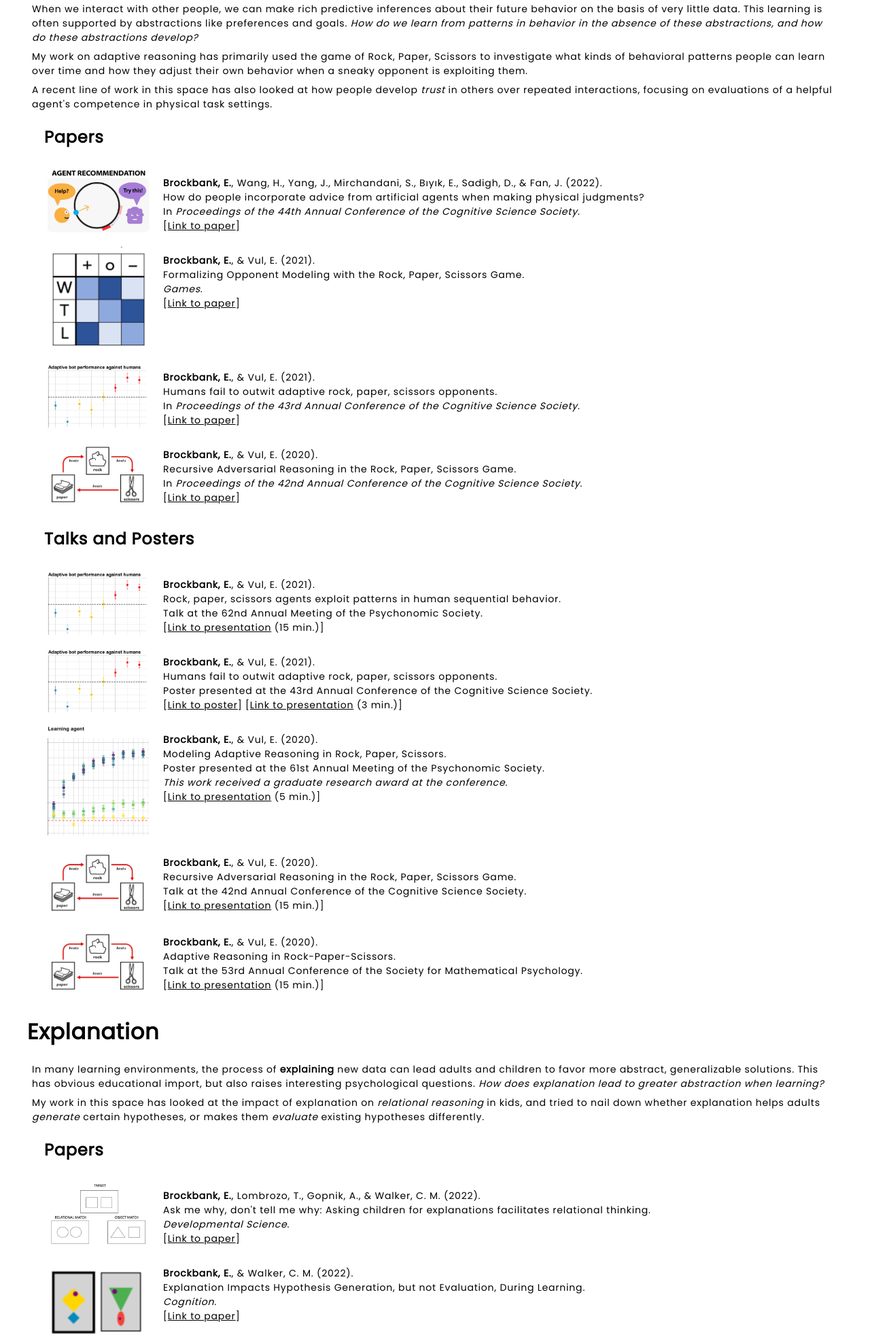
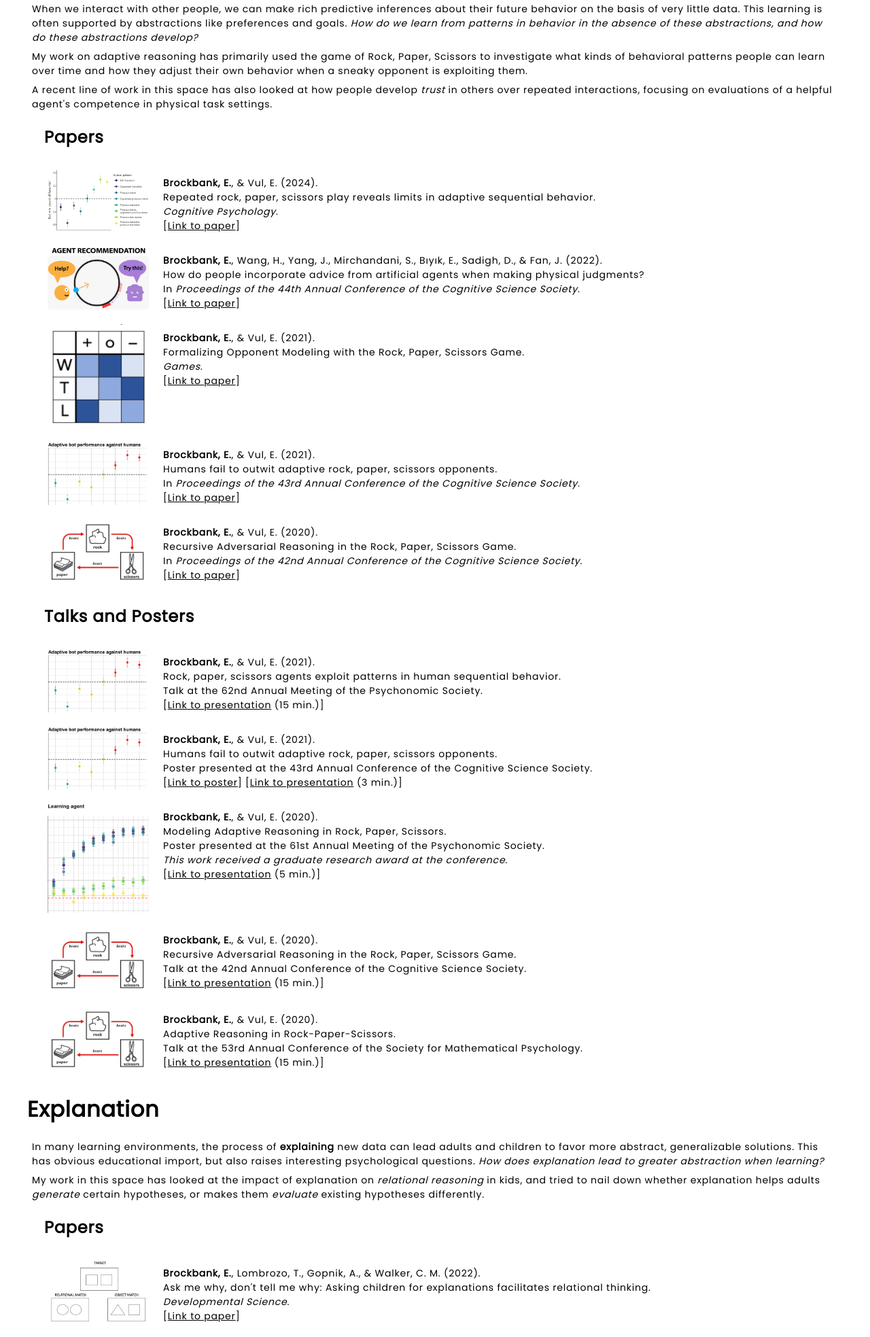
Before and after one commit to erik-brockbank/website, a Flask app: page /research in a window 1280 px wide. Shown: the part 428-2395 px from the top of the page at 68% size. Run offline with Flask 2, Linux system fonts and the light colour scheme; some web fonts are replaced.

Commit message:
update cv, rps paper

```diff
--- a/templates/research.html
+++ b/templates/research.html
@@ -48,6 +48,15 @@
 
       <div class="topic-content">
         <h2>Papers</h2>
+        <div class="paper-links">
+          <img src="/static/img/paper_img_rps_bots.png" class="paper-img" alt="photo" style="width: 150px;">
+          <span class="paper-cite">
+            <b>Brockbank, E.</b>, & Vul, E. (2024).
+            <br>Repeated rock, paper, scissors play reveals limits in adaptive sequential behavior.
+            <br><em>Cognitive Psychology</em>.
+            <br>[<a href="/static/docs/papers/cog psych - repeated rock paper scissors play.pdf"><u>Link to paper</u></a>]
+          </span>
+        </div>
         <div class="paper-links">
           <img src="/static/img/paper_img_trust.png" class="paper-img" alt="photo" style="width: 150px;">
           <span class="paper-cite">
```
Also changed, not shown: static/img/paper_img_rps_bots.png (added), 2 other files.
